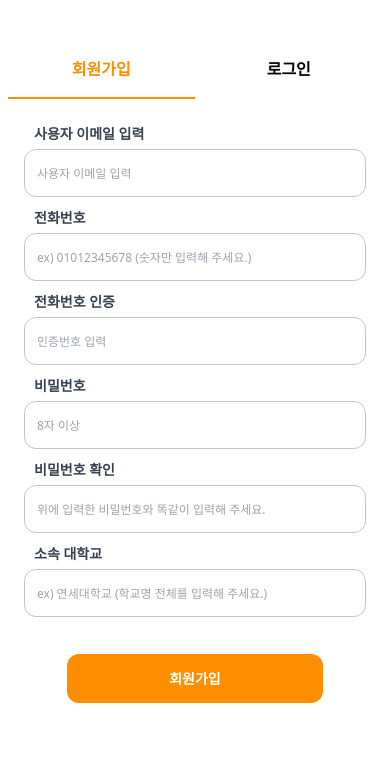
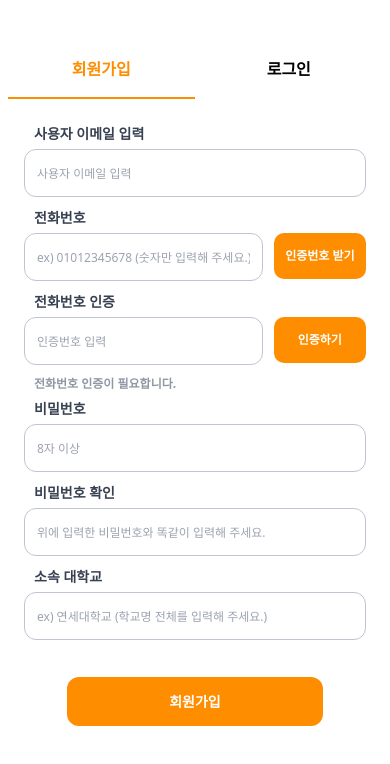
Before and after one commit to dkfriend2023/beabuddy-frontend, a Next.js app: page /signup in a window 390 px wide. Shown: the top 764 px of the page. Built offline with nearby package versions, Linux system fonts and the light colour scheme.

Commit message:
feat: phone number verification

```diff
--- a/src/pages/signup.tsx
+++ b/src/pages/signup.tsx
@@ -1,4 +1,6 @@
 import { useRouter } from "next/router";
+
+import { useState } from "react";
 
 import useInput from "../hooks/useInput";
 
@@ -7,16 +9,20 @@ import SignupLoginToggle from "../components/SignupLoginToggle";
 function Signup() {
   const [userEmail, setUserEmail] = useInput("");
   const [userTel, setUserTel] = useInput("");
+  const [userVerificationNum, setUserVerificationNum] = useInput("");
   const [userPW, setUserPW] = useInput("");
   const [checkUserPW, setCheckUserPW] = useInput("");
   const [userUni, setUserUni] = useInput("");
+
+  const [verificationNum, setVerificationNum] = useState(0);
+  const [verified, setVerified] = useState(false);
 
   const router = useRouter();
 
   async function onSignup(event: React.ChangeEvent<HTMLFormElement>) {
     event.preventDefault();
 
-    if (userPW === checkUserPW) {
+    if (userPW === checkUserPW && verified === true) {
       try {
         await fetch(`${process.env.NEXT_PUBLIC_DB_HOST}accounts/sign-up/`, {
           method: "POST",
@@ -50,6 +56,35 @@ function Signup() {
     }
   }
 
+  async function getVerification() {
+    try {
+      await fetch(`${process.env.NEXT_PUBLIC_DB_HOST}accounts/sms/`, {
+        method: "POST",
+        headers: {
+          Accept: "application/json",
+          "Content-Type": "application/json",
+        },
+        body: JSON.stringify({
+          phone_number: String(userTel),
+        }),
+      })
+        .then((response) => response.json())
+        .then((data) => {
+          const num = data.auth_num;
+
+          setVerificationNum(num);
+        });
+    } catch (error) {
+      console.log(error);
+    }
+  }
+
+  function verifyProcess() {
+    if (verificationNum === Number(userVerificationNum)) {
+      setVerified(true);
+    }
+  }
+
   return (
     <>
       <SignupLoginToggle toggle={true} />
@@ -57,7 +92,7 @@ function Signup() {
         <form
           action="#"
           method="POST"
-          className="flex flex-col"
+          className="flex flex-col w-[100%]"
           onSubmit={onSignup}
         >
           <label
@@ -83,6 +118,7 @@ function Signup() {
           >
             전화번호
           </label>
+          <div className="flex justify-between item-center">
             <input
               type="tel"
               inputMode="tel"
@@ -93,8 +129,16 @@ function Signup() {
               placeholder="ex) 01012345678 (숫자만 입력해 주세요.)"
               value={userTel}
               onChange={setUserTel}
-            className="rounded-[12px] px-[12px] h-[48px] border border-[#bec5d1] text-[#000] placeholder:text-[#9ca3af] text-[12px] font-normal focus:outline-none focus:border focus:border-[#fe8d00] mb-[10px]"
+              className="rounded-[12px] px-[12px] h-[48px] w-[70%] border border-[#bec5d1] text-[#000] placeholder:text-[#9ca3af] text-[12px] font-normal focus:outline-none focus:border focus:border-[#fe8d00] mb-[10px]"
             />
+            <button
+              type="button"
+              className="rounded-[10px] w-[27%] h-[46px] bg-[#fe8d00] text-[#ffffff] text-[12px] font-bold"
+              onClick={getVerification}
+            >
+              인증번호 받기
+            </button>
+          </div>
 
           <label
             htmlFor="phone-number-auth"
@@ -102,14 +146,31 @@ function Signup() {
           >
             전화번호 인증
           </label>
+          <div className="flex justify-between item-center">
             <input
               type="text"
               inputMode="numeric"
               id="phone-number-auth"
               required
               placeholder="인증번호 입력"
-            className="rounded-[12px] px-[12px] h-[48px] border border-[#bec5d1] text-[#000] placeholder:text-[#9ca3af] text-[12px] font-normal focus:outline-none focus:border focus:border-[#fe8d00] mb-[10px]"
+              value={userVerificationNum}
+              onChange={setUserVerificationNum}
+              className="rounded-[12px] px-[12px] h-[48px] w-[70%] border border-[#bec5d1] text-[#000] placeholder:text-[#9ca3af] text-[12px] font-normal focus:outline-none focus:border focus:border-[#fe8d00] mb-[10px]"
             />
+            <button
+              type="button"
+              className="rounded-[10px] w-[27%] h-[46px] bg-[#fe8d00] text-[#ffffff] text-[12px] font-bold"
+              onClick={verifyProcess}
+            >
+              인증하기
+            </button>
+          </div>
+
+          <p className="text-[#9098a5] text-[12px] font-semibold ml-[10px] mb-[5px]">
+            {verified
+              ? "전화번호 인증이 완료되었습니다."
+              : "전화번호 인증이 필요합니다."}
+          </p>
 
           <label
             htmlFor="password"
```
Lines whose indentation alone changed are shown as unchanged.
